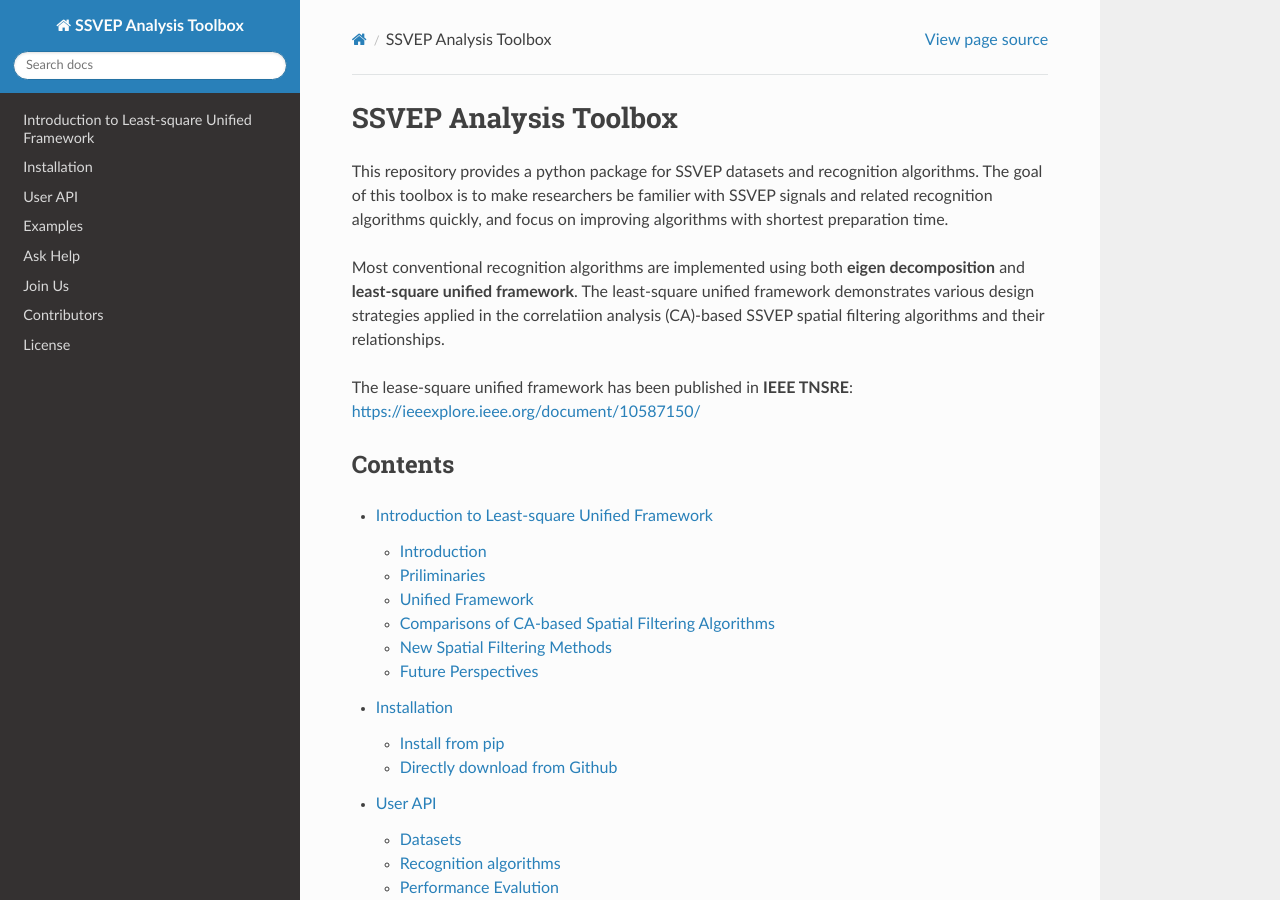
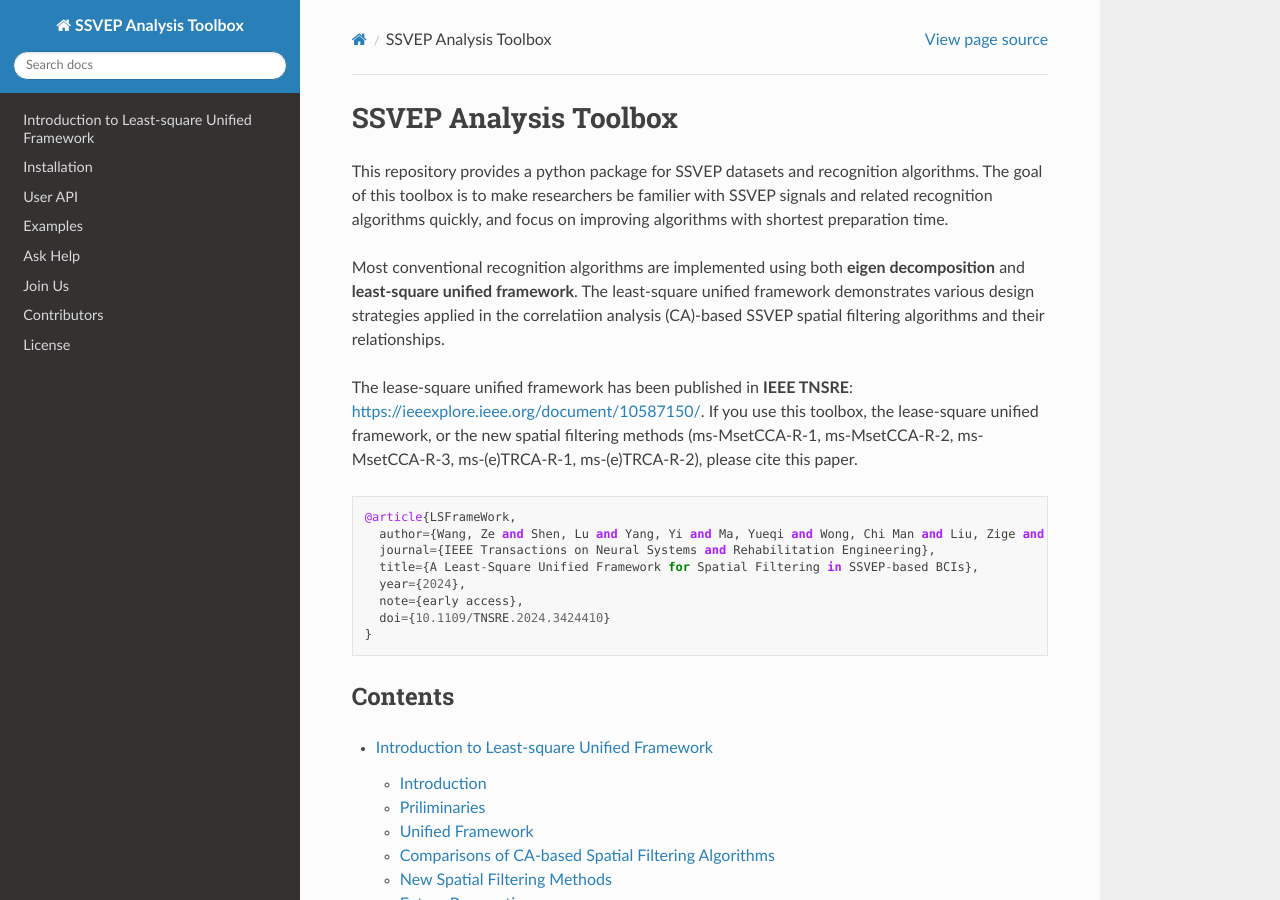
Before and after one commit to pikipity/SSVEP-Analysis-Toolbox, a Sphinx documentation site: the page built from Docs/index.rst, in a window 1280 px wide and 900 px high. Built offline with Sphinx 7.4.7 and the Read the Docs theme 2.0.0, drawn with Linux system fonts in a browser that asks for light colours.

Commit message:
Update index.rst

```diff
--- a/Docs/index.rst
+++ b/Docs/index.rst
@@ -10,7 +10,17 @@ This repository provides a python package for SSVEP datasets and recognition alg
 
 Most conventional recognition algorithms are implemented using both **eigen decomposition** and **least-square unified framework**. The least-square unified framework demonstrates various design strategies applied in the correlatiion analysis (CA)-based SSVEP spatial filtering algorithms and their relationships.
 
-The lease-square unified framework has been published in **IEEE TNSRE**: `<https://ieeexplore.ieee.org/document/10587150/>`_
+The lease-square unified framework has been published in **IEEE TNSRE**: `<https://ieeexplore.ieee.org/document/10587150/>`_. If you use this toolbox, the lease-square unified framework, or the new spatial filtering methods (ms-MsetCCA-R-1, ms-MsetCCA-R-2, ms-MsetCCA-R-3, ms-(e)TRCA-R-1, ms-(e)TRCA-R-2), please cite this paper.
+
+.. parsed-literal::
+  @article{LSFrameWork,
+    author={Wang, Ze and Shen, Lu and Yang, Yi and Ma, Yueqi and Wong, Chi Man and Liu, Zige and Lin, Cuiyun and Hon, Chi Tin and Qian, Tao and Wan, Feng},
+    journal={IEEE Transactions on Neural Systems and Rehabilitation Engineering},
+    title={A Least-Square Unified Framework for Spatial Filtering in SSVEP-based BCIs},
+    year={2024},
+    note={early access},
+    doi={10.1109/TNSRE.2024.3424410}
+  }
 
 Contents
 -------------
```
